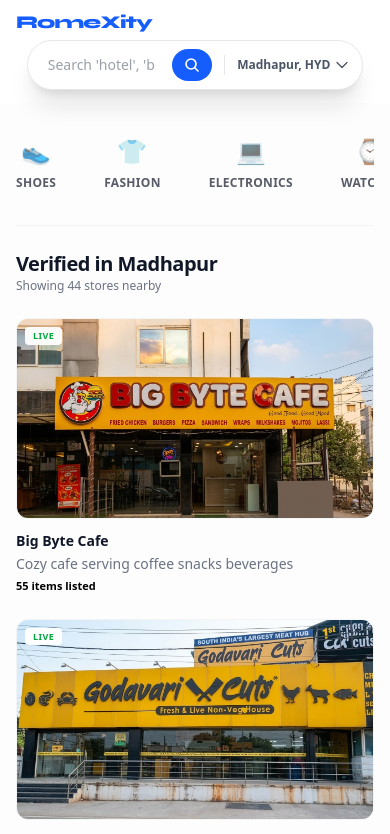
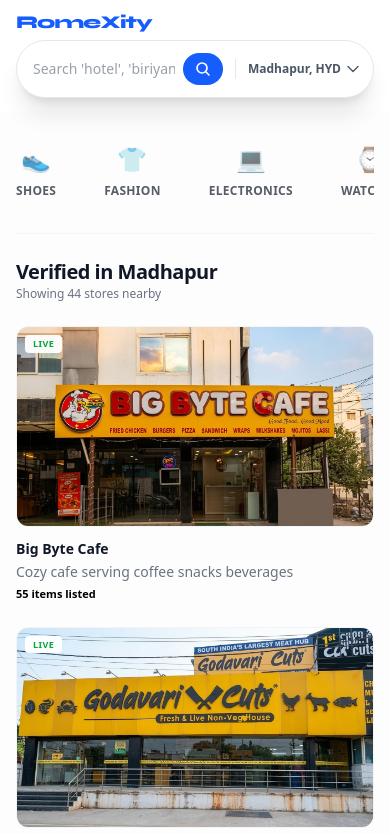
Before and after one commit to donlarj8-bot/romexity-don, a Next.js app: page / in a window 390 px wide. Shown: the top 834 px of the page. Built offline with nearby package versions, Linux system fonts and the light colour scheme.

Commit message:
changes searchbar to left

```diff
--- a/components/Navbar.jsx
+++ b/components/Navbar.jsx
@@ -48,7 +48,7 @@
         </div>
 
         {/* Search */}
-        <div className="mt-1 mb-[5px] flex justify-center">
+        <div className="mt-1 mb-[5px] flex justify-start px-2">
           <SearchBar
             searchTerm={searchTerm}
             setSearchTerm={setSearchTerm}
--- a/components/SearchBar.jsx
+++ b/components/SearchBar.jsx
@@ -2,14 +2,14 @@
 
 export default function SearchBar({ searchTerm, setSearchTerm }) {
   return (
-    <div className="w-[90%] md:w-[700px] max-w-3xl">
-      <div className="flex flex-nowrap items-center bg-white border border-gray-200 rounded-full py-2 md:py-3 px-3 md:px-4 shadow-xl">
+    <div className="w-full md:w-[700px] max-w-3xl">
+      <div className="flex flex-nowrap items-center bg-white border border-gray-200 rounded-full py-3 md:py-3 px-3 md:px-4 shadow-xl">
 
         {/* Input */}
         <input
           type="text"
           placeholder="Search 'hotel', 'biriyani'..."
-          className="flex-1 min-w-0 bg-transparent outline-none text-sm text-gray-700 px-2 md:px-4"
+          className="flex-1 min-w-0 bg-transparent outline-none text-sm text-gray-700 pl-1 md:px-4"
           value={searchTerm}
           onChange={(e) => setSearchTerm(e.target.value)}
         />
```
